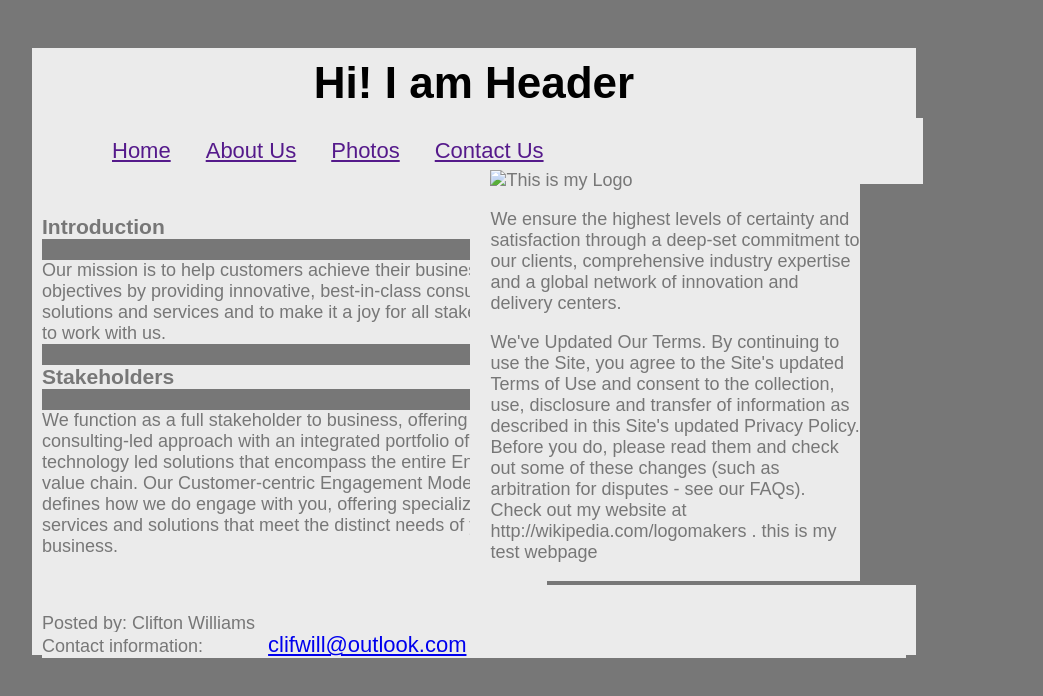
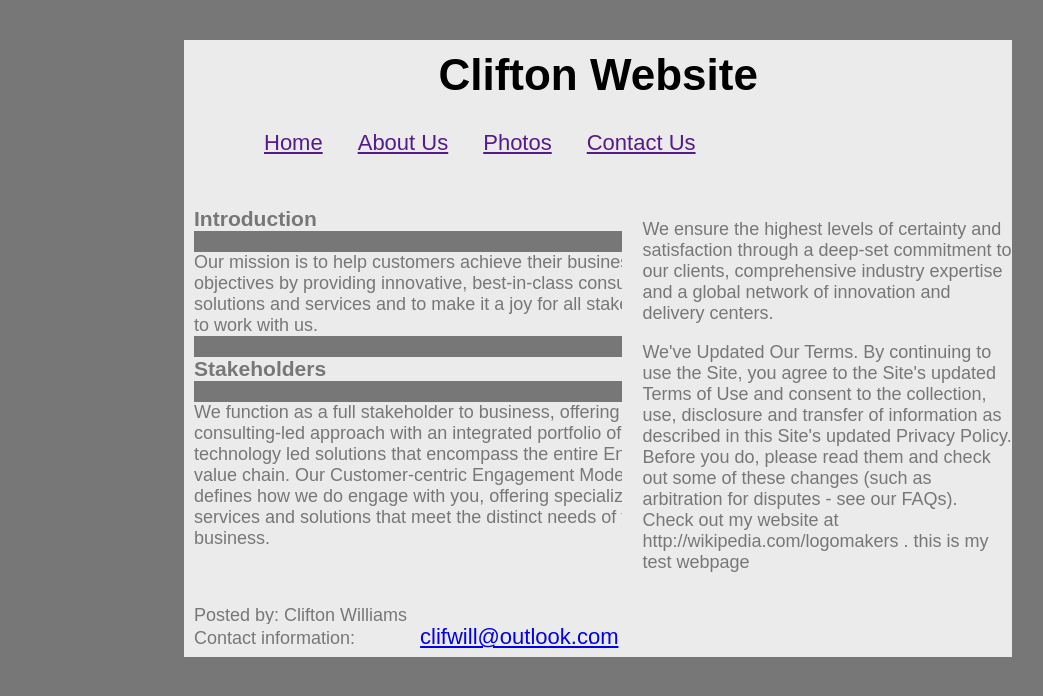
Before and after one commit to ClifWill/week2_homework, a plain HTML site: page index.html in a window 1280 px wide. Shown: the whole page, without its empty margins (46-1089 px from the left). Drawn offline with Linux system fonts and the light colour scheme.

Commit message:
This is my updated version

```diff
--- a/Stylesheet.css
+++ b/Stylesheet.css
@@ -4,13 +4,14 @@ body{
     background: #777;
     font-size: 18px;
     width: 960px;
+    margin: auto;
 }
 .Header{
     font-size: 22px;
     text-align: center;
     padding: 10px;
     background: #ebebeb;
-    width: 90%;
+    width: 84.2%;
     position: relative;
     top: 40px;
     left: 70px;
@@ -27,7 +28,7 @@ background: #ebebeb;
  padding:20px;
  position: relative;
  top: 40px;
- width: 88.6%;
+ width: 82.1%;
  left: 70px;
  right: 20px
 }
@@ -70,8 +71,9 @@ a{
 .footermain{
     display: block;
     padding: 10px;
+    padding-bottom: 20px;
     background: #ebebeb;
-    width: 90%;
+    width: 84.2%;
     position: relative;
     top: 40px;
     left: 70px;
--- a/index.html
+++ b/index.html
@@ -4,7 +4,7 @@
 <link rel="Stylesheet" type="text/css" href="Stylesheet.css">
 </head>
 <body>
-   <div class="Header"> <header><h1 class="txtheader">Hi! I am Header</h1></header></div>
+   <div class="Header"> <header><h1 class="txtheader">Clifton Website</h1></header></div>
   <div class="Navblock"> <nav class="Navbar">
        <a href="">Home</a>
        <a href="">About Us</a>
@@ -25,8 +25,9 @@
        </article>
    </section>
    <aside class="aside">
-        <div class="imgfull">  <img src="pic1.jpg" alt="This is my Logo" width="300px"></div>
-        <p>We ensure the highest levels of certainty and satisfaction through a deep-set commitment to our clients,
+       <p>&nbsp;</p>
+        <p>
+            We ensure the highest levels of certainty and satisfaction through a deep-set commitment to our clients,
             comprehensive industry expertise and a global network of innovation and delivery centers.</p>
         <p>We've Updated Our Terms. By continuing to use the Site, you agree to the Site's updated Terms of Use
             and consent to the collection, use, disclosure and transfer of information as described in this Site's updated Privacy
@@ -37,7 +38,5 @@
             <p>Posted by: Clifton Williams</p>
             <p class="reffoot">Contact information: <a href="mailto:clifwill@outlook.com">clifwill@outlook.com</a>.</p>
           </footer>
-          <div></div>
-
 </body>
 </html>
```
Also changed, not shown: pic1.jpg (added).
